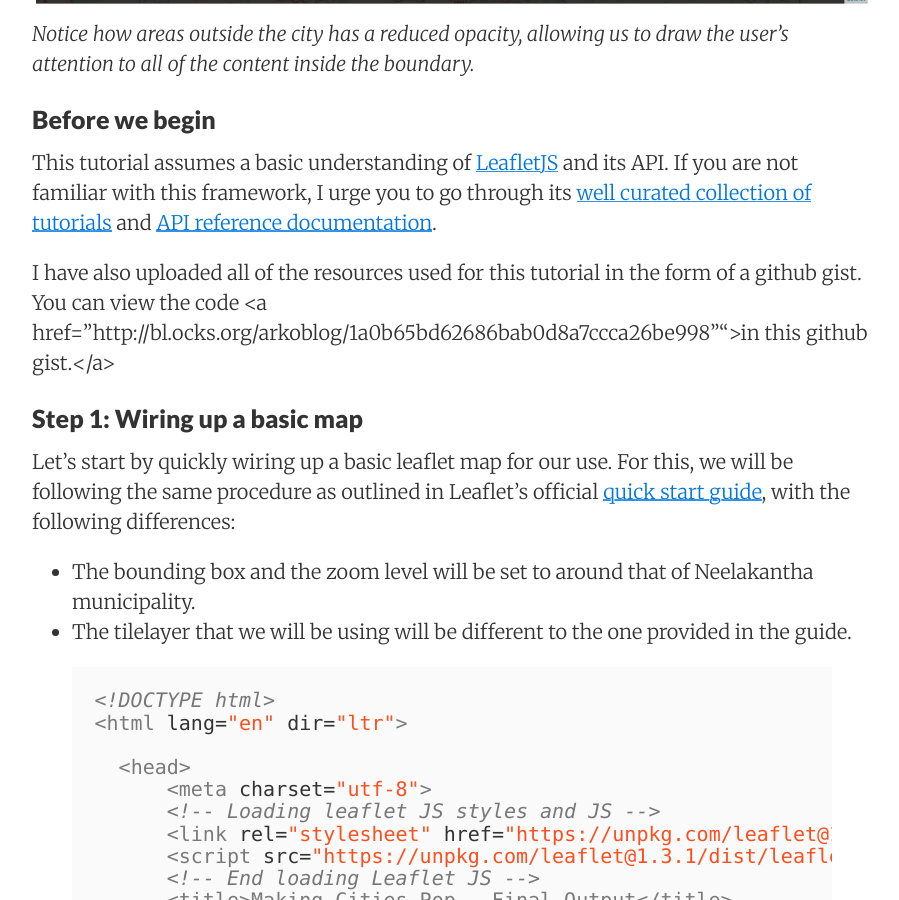
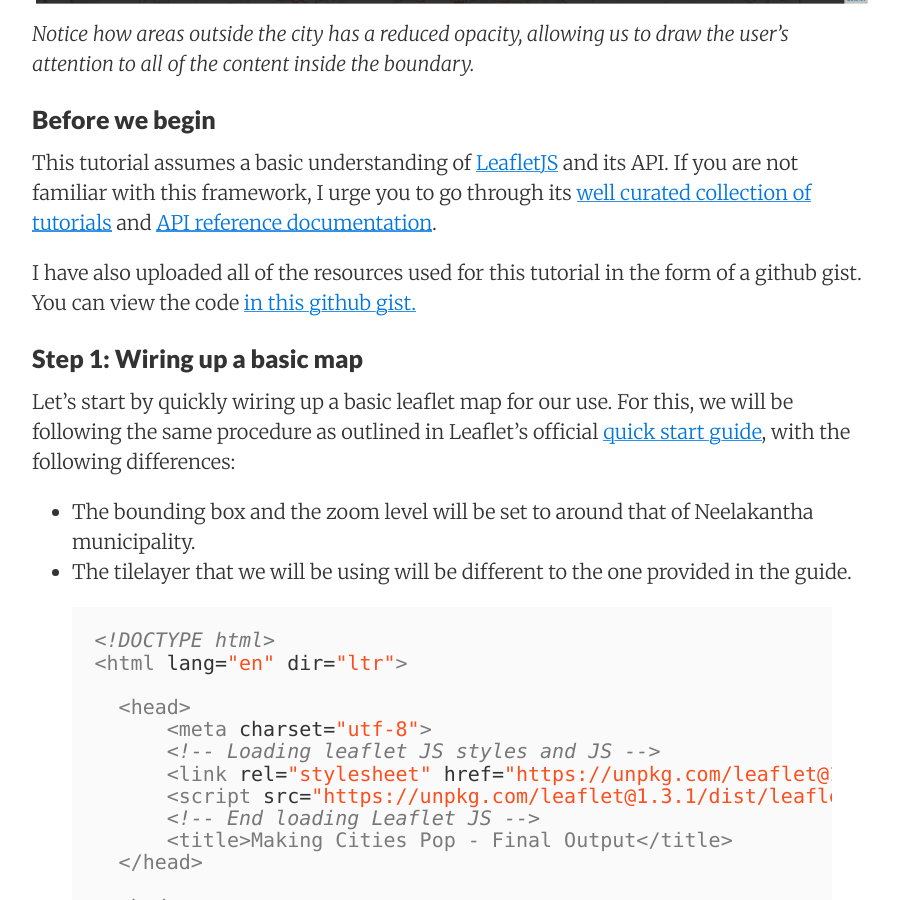
Before and after one commit to KathmanduLivingLabs/kathmandulivinglabs.github.io, a Jekyll site: the page built from _posts/2018-04-25-making-boundaries-pop.md, in a window 1280 px wide and 900 px high, scrolled down 940 px. Shown: the whole window, without its empty margins (188-1087 px from the left). Built offline with Jekyll 4.4.1, drawn with Linux system fonts in a browser that asks for light colours.

Commit message:
loaded geojson

```diff
--- a/_posts/2018-04-25-making-boundaries-pop.md
+++ b/_posts/2018-04-25-making-boundaries-pop.md
@@ -25,7 +25,7 @@ Here is an image that showcases what we are trying to achieve by the end of this
 
 This tutorial assumes a basic understanding of <a href="http://leafletjs.com/">LeafletJS</a> and its API. If you are not familiar with this framework, I urge you to go through its <a href="http://leafletjs.com/examples.html">well curated collection of  tutorials</a> and <a href="http://leafletjs.com/reference-1.3.0.html">API reference documentation</a>.
 
-I have also uploaded all of the resources used for this tutorial in the form of a github gist. You can view the code <a href="http://bl.ocks.org/arkoblog/1a0b65bd62686bab0d8a7ccca26be998"">in this github gist.</a>
+I have also uploaded all of the resources used for this tutorial in the form of a github gist. You can view the code <a href="http://bl.ocks.org/arkoblog/1a0b65bd62686bab0d8a7ccca26be998">in this github gist.</a>
 
 
 ### Step 1: Wiring up a basic map
```
